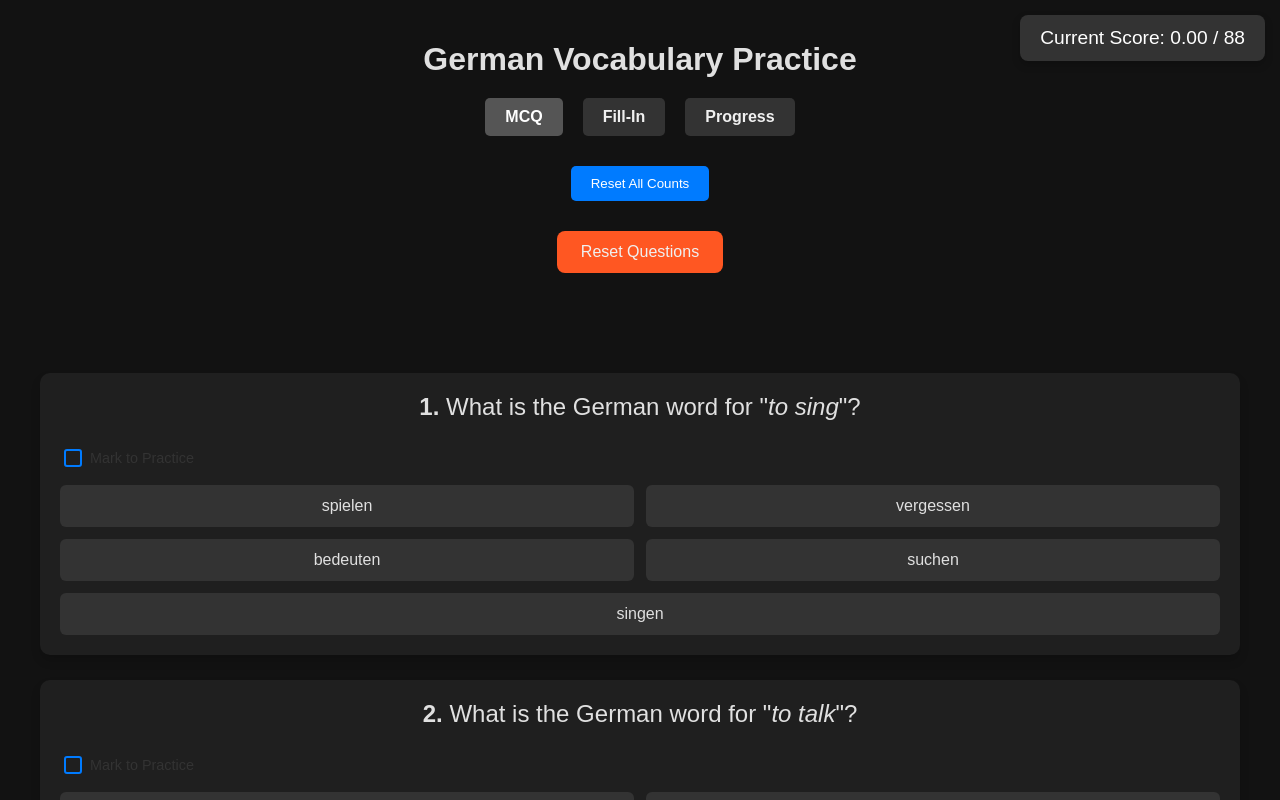
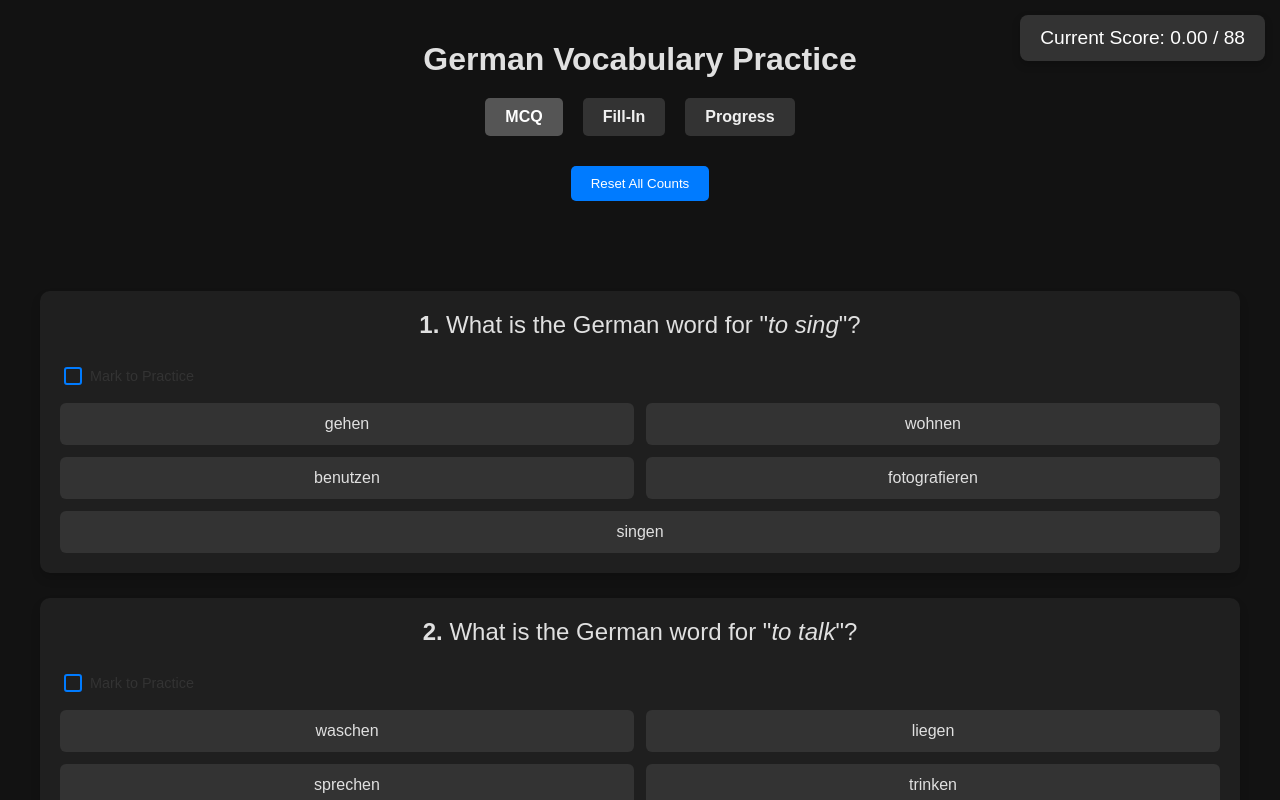
Before and after one commit to castlercodes/learngerman, a React (Create React App) app: page / in a window 1280 px wide. Shown: the top 800 px of the page. Built offline with nearby package versions, Linux system fonts and the light colour scheme.

Commit message:
new changes

```diff
--- a/src/components/MCQ.js
+++ b/src/components/MCQ.js
@@ -18,12 +18,22 @@ function MCQ() {
 
   useEffect(() => {
     initializeQuestions();
+    loadStateFromStorage();
   }, []);
 
   const initializeQuestions = () => {
-    const uniqueVocab = vocab.filter((v, index, self) =>
+    let uniqueVocab = vocab.filter((v, index, self) =>
       index === self.findIndex((t) => t.english === v.english && t.german === v.german)
     );
+
+    // Check if the shuffled question order exists in localStorage
+    const storedQuestions = JSON.parse(localStorage.getItem('mcqQuestionOrder'));
+    if (storedQuestions) {
+      uniqueVocab = storedQuestions;
+    } else {
+      uniqueVocab = shuffleArray(uniqueVocab);
+      localStorage.setItem('mcqQuestionOrder', JSON.stringify(uniqueVocab));
+    }
 
     const storedCorrectCounts = JSON.parse(localStorage.getItem('mcqCorrectCounts')) || {};
 
@@ -33,7 +43,7 @@ function MCQ() {
       return markedQuestions.has(key) || !(storedCorrectCounts[key] && storedCorrectCounts[key] >= 2);
     });
 
-    const preparedQuestions = shuffleArray(filteredVocab).map((q) => {
+    const preparedQuestions = filteredVocab.map((q) => {
       let options = [q.german];
       const shuffledVocab = shuffleArray(uniqueVocab.filter(v => v.german !== q.german));
       for (let i = 0; i < Math.min(4, shuffledVocab.length); i++) {
@@ -45,9 +55,7 @@ function MCQ() {
 
     setAllQuestions(preparedQuestions);
     setActiveQuestions(preparedQuestions);
-    setResults({});
-    setScore(0);
-    setPerformanceLevel('');
+    setScore(calculateScoreFromResults(results, preparedQuestions));
 
     const initialWeight = preparedQuestions.length > 0 ? TOTAL_SCORE / preparedQuestions.length : 0;
     const weights = {};
@@ -56,6 +64,30 @@ function MCQ() {
       weights[key] = initialWeight;
     });
     setQuestionWeights(weights);
+  };
+
+  const loadStateFromStorage = () => {
+    const storedMarkedQuestions = JSON.parse(localStorage.getItem('mcqMarkedQuestions')) || [];
+    setMarkedQuestions(new Set(storedMarkedQuestions));
+
+    const storedResults = JSON.parse(localStorage.getItem('mcqResults')) || {};
+    setResults(storedResults);
+  };
+
+  const calculateScoreFromResults = (storedResults, questions) => {
+    let totalScore = 0;
+    questions.forEach((q) => {
+      const key = `${q.english}-${q.german}`;
+      if (storedResults[key] === true) {
+        totalScore += questionWeights[key] || 0;
+      }
+    });
+    return totalScore;
+  };
+
+  const saveStateToStorage = () => {
+    localStorage.setItem('mcqMarkedQuestions', JSON.stringify([...markedQuestions]));
+    localStorage.setItem('mcqResults', JSON.stringify(results));
   };
 
   const resetCounts = () => {
@@ -71,6 +103,7 @@ function MCQ() {
       } else {
         updatedMarked.add(key);
       }
+      localStorage.setItem('mcqMarkedQuestions', JSON.stringify([...updatedMarked])); // Save immediately
       return updatedMarked;
     });
   };
@@ -81,7 +114,11 @@ function MCQ() {
     if (results.hasOwnProperty(key)) return;
 
     const isCorrect = selectedOption === question.german;
-    setResults((prev) => ({ ...prev, [key]: isCorrect }));
+    setResults((prev) => {
+      const updatedResults = { ...prev, [key]: isCorrect };
+      localStorage.setItem('mcqResults', JSON.stringify(updatedResults)); // Save immediately
+      return updatedResults;
+    });
     if (isCorrect) {
       setScore((prev) => prev + questionWeights[key]);
       updateCorrectCount(key, 1);
@@ -152,7 +189,6 @@ function MCQ() {
   return (
     <div className="mcq-container">
       <button onClick={resetCounts} className="reset-counts-button">Reset All Counts</button>
-      <button onClick={handleReset} className="reset-button">Reset Questions</button>
       <div className={`fixed-score ${performanceLevel}`}>Current Score: {score.toFixed(2)} / {TOTAL_SCORE}</div>
 
       <div className="questions-list">
```
Lines whose indentation alone changed are shown as unchanged.
